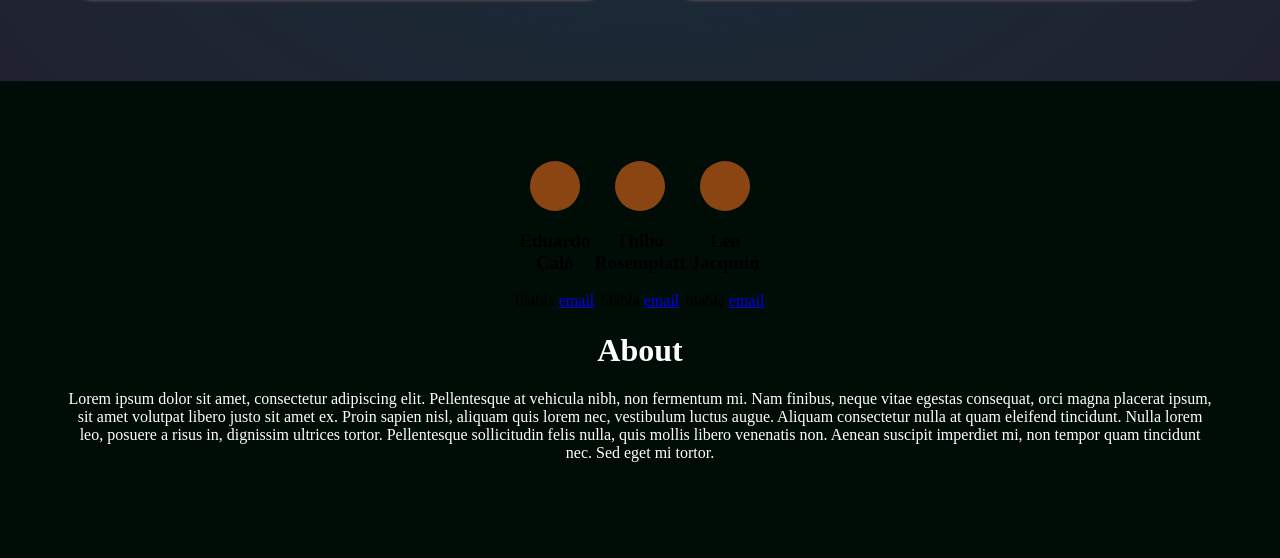
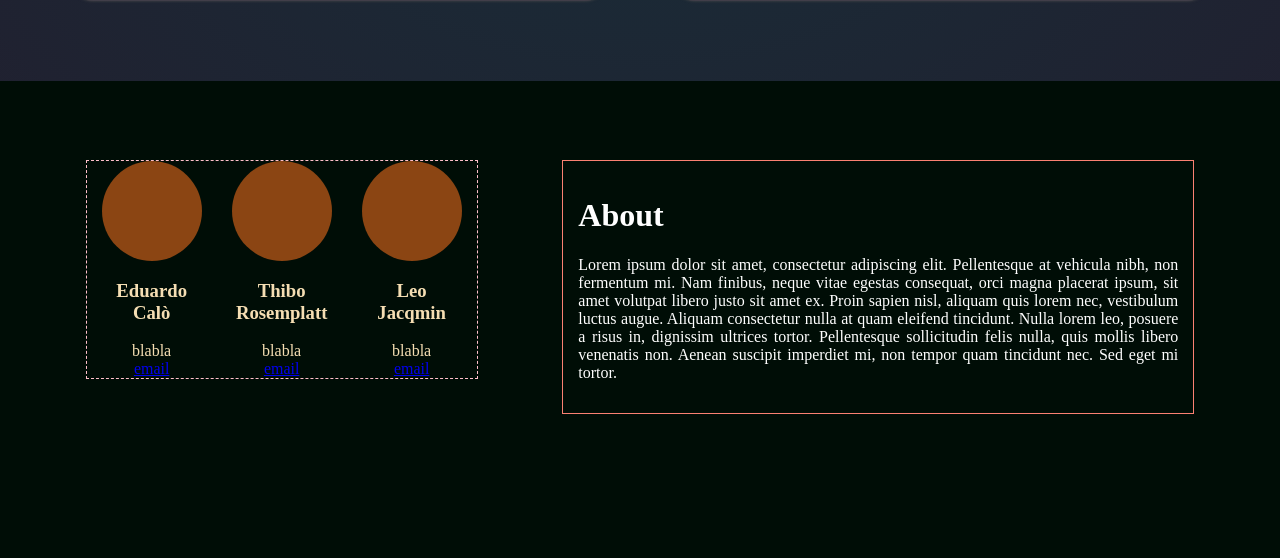
Before and after one commit to jacqle/GECko, a Flask app: page / in a window 1280 px wide. Shown: the part 571-1129 px from the top of the page. After the commit the page ends 985 px from the top, so only its background shows below. Run offline with Flask 2, Linux system fonts and the light colour scheme; some web fonts are replaced.

Commit message:
Footer layout fixed

```diff
--- a/code/webapp/static/css/style.css
+++ b/code/webapp/static/css/style.css
@@ -292,20 +292,29 @@
     border-bottom: 1px #e9e9e9 solid; */
     position: relative;
     display: inline-flex;
-    /* outline: 1px dashed pink;
-  } */
+    outline: 1px dashed pink;
+}
+
+.team-member{
+    margin: 0 15px;
+    color: wheat;
+}
+
+.team-member h3{
+    /* color: white; */
+}
 
 .team_member_picture{
-    width: 50px;
-    height: 50px;
+    width: 100px;
+    height: 100px;
     border-radius: 100%;
     background-color: saddlebrown;
-    margin: auto;
+    margin: auto;z
 }
 
 .container-about {
     padding: 15px;
     text-align: justify;
-    /* outline: salmon 1px solid; */
+    outline: salmon 1px solid;
     max-width: 600px;
 }
--- a/code/webapp/templates/base.html
+++ b/code/webapp/templates/base.html
@@ -64,7 +64,7 @@
             <div class="team-member">
                 <div class="team_member_picture"></div>
                 <h3>Eduardo<br>Calò</h3>
-                <span>blabla</span>
+                <span>blabla</span><br>
                 <a class="email" href="educa95@gmail.com"><span>email</span></a>
             </div>
 
@@ -72,7 +72,7 @@
             <div class="team-member">
                 <div class="team_member_picture"></div>
                 <h3>Thibo<br>Rosemplatt</h3>
-                <span>blabla</span>
+                <span>blabla</span><br>
                 <a class="email" href="educa95@gmail.com"><span>email</span></a>
             </div>
 
@@ -80,7 +80,7 @@
             <div class="team-member">
                 <div class="team_member_picture"></div>
                 <h3>Leo<br>Jacqmin</h3>
-                <span>blabla</span>
+                <span>blabla</span><br>
                 <a class="email" href="educa95@gmail.com"><span>email</span></a>
             </div>
         </div>
```
